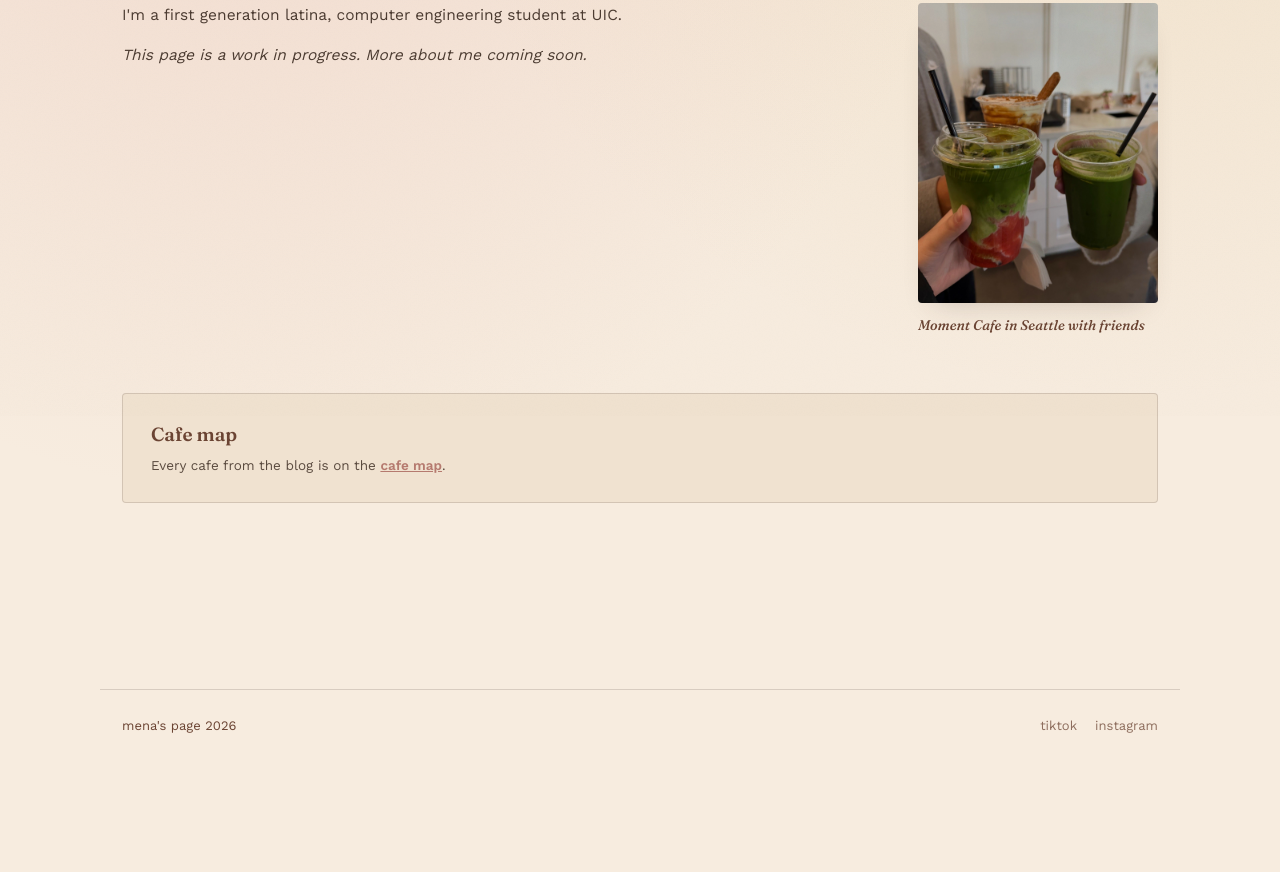
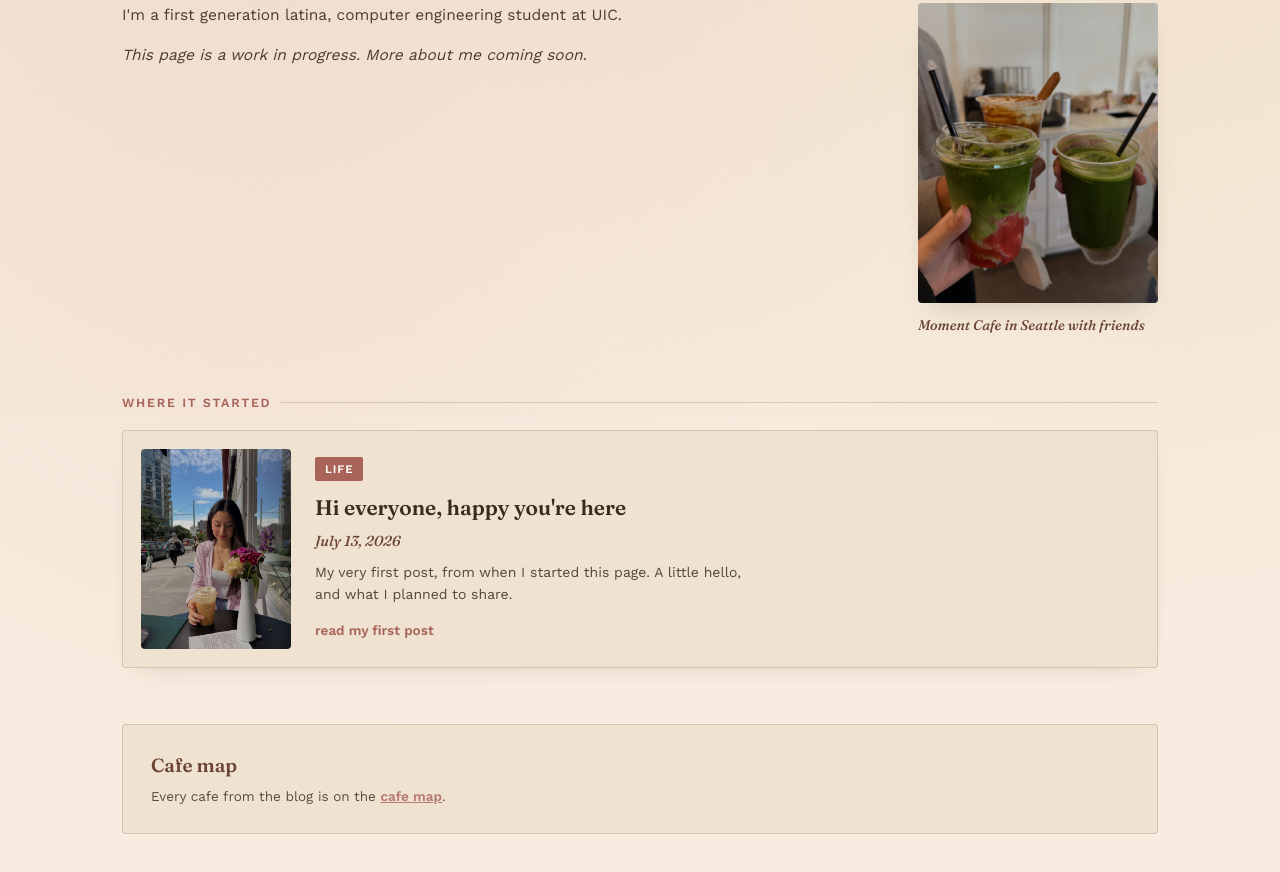
Before and after one commit to Jimenasoto/menas-page, a plain HTML site: page about.html in a window 1280 px wide. Shown: the part 384-1256 px from the top of the page. Before the commit the page ends 1170 px from the top, so only its background shows below. Drawn offline with Linux system fonts and the light colour scheme.

Commit message:
Add post dates, link first post from About, broaden About intro

```diff
--- a/about.html
+++ b/about.html
@@ -29,7 +29,7 @@
     <div class="intro">
       <span class="eyebrow">About</span>
       <h1>Hi, I'm Jimena.</h1>
-      <p>I started this site to keep my cafe notes in one place, but you might see more about me here!</p>
+      <p>A little corner of the internet for my life: school, internships, travel, and yes, a lot of coffee.</p>
     </div>
 
     <section>
@@ -44,6 +44,20 @@
           <div class="cap"> Moment Cafe in Seattle with friends</div>
         </div>
       </div>
+    </section>
+
+    <section>
+      <p class="section-label">where it started</p>
+      <a class="first-post" href="blog/hi-everyone-happy-youre-here.html">
+        <img src="images/hello-1.jpg" alt="Sitting at a sidewalk table with an iced coffee and a vase of flowers" />
+        <div>
+          <span class="tag">life</span>
+          <h3>Hi everyone, happy you're here</h3>
+          <div class="meta">July 13, 2026</div>
+          <p>My very first post, from when I started this page. A little hello, and what I planned to share.</p>
+          <span class="read">read my first post</span>
+        </div>
+      </a>
     </section>
 
     <section>
--- a/css/inner.css
+++ b/css/inner.css
@@ -184,6 +184,72 @@ section { margin-bottom: 56px; }
   font-size: 14px;
   color: var(--mocha);
   margin-top: 12px;
+}
+
+/* ---------- "first post" feature on the about page ---------- */
+.first-post {
+  display: grid;
+  grid-template-columns: 150px 1fr;
+  gap: 24px;
+  align-items: center;
+  background: var(--paper-2);
+  border: 1px solid var(--line);
+  border-radius: 4px;
+  padding: 18px;
+  text-decoration: none;
+  color: inherit;
+  box-shadow: 0 10px 26px -18px var(--shadow);
+  transition: border-color 0.15s ease, box-shadow 0.15s ease;
+}
+
+.first-post:hover {
+  border-color: var(--blush-deep);
+  box-shadow: 0 14px 30px -16px var(--shadow);
+}
+
+.first-post img {
+  width: 100%;
+  aspect-ratio: 3 / 4;
+  object-fit: cover;
+  border-radius: 4px;
+  display: block;
+}
+
+.first-post .tag { margin-bottom: 10px; }
+
+.first-post h3 {
+  font-family: var(--font-display);
+  font-weight: 600;
+  font-size: 21px;
+  margin: 0 0 6px;
+  color: var(--espresso);
+}
+
+.first-post .meta {
+  font-family: var(--font-display);
+  font-style: italic;
+  font-weight: 500;
+  font-size: 14.5px;
+  color: var(--mocha);
+  margin-bottom: 10px;
+}
+
+.first-post p {
+  font-size: 14px;
+  opacity: 0.85;
+  margin: 0 0 12px;
+  max-width: 50ch;
+}
+
+.first-post .read {
+  font-size: 13.5px;
+  font-weight: 600;
+  color: var(--rosewood);
+}
+
+@media (max-width: 520px) {
+  .first-post { grid-template-columns: 1fr; }
+  .first-post img { max-width: 220px; }
 }
 
 /* ---------- map teaser panel ---------- */
```
Also changed, not shown: blog/aroom-seattle.html (+1 -1 lines), blog/bueno-days-little-village.html (+1 -1 lines), blog/elixir-dessert-bar-u-district.html (+1 -1 lines), blog/grean-matcha-u-district.html (+1 -1 lines), blog/hi-everyone-happy-youre-here.html (+1 -1 lines), blog/howdy-yall-seattle-central-library.html (+1 -1 lines), blog/le-grey-chinatown.html (+1 -1 lines), blog/mercurys-coffee-seattle.html (+1 -1 lines), blog/moment-coffee-fremont.html (+1 -1 lines), blog/phe-capitol-hill.html (+1 -1 lines), blog/plus84-belltown.html (+1 -1 lines), blog/the-moo-bar-slu.html (+1 -1 lines).
